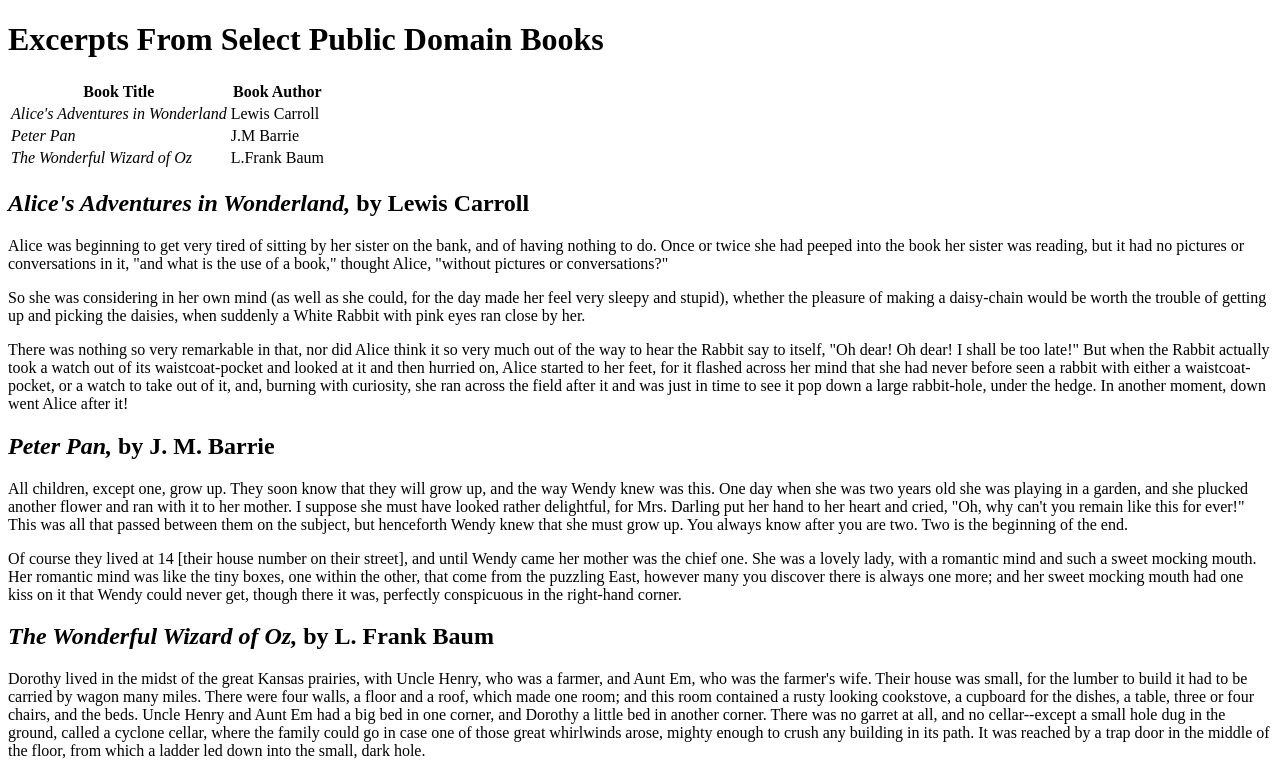
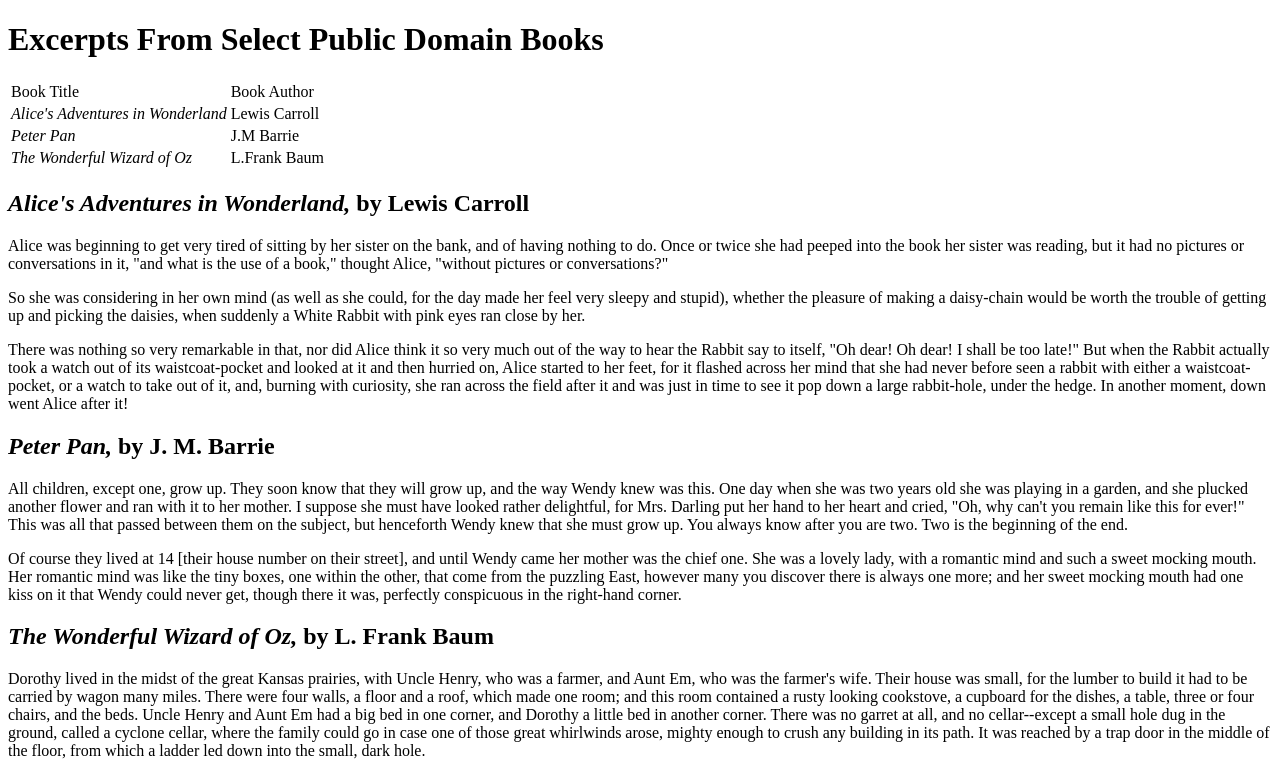
Before and after one commit to gpasillas01/GriseldaPasillas-Lab3, a plain HTML site: page index.html in a window 1280 px wide. Shown: the top 773 px of the page. Drawn offline with Linux system fonts and the light colour scheme.

Commit message:
Update index.html

```diff
--- a/index.html
+++ b/index.html
@@ -19,8 +19,8 @@ Excerpts From Select Public Domain Books
 <table>
 
 <tr>
-<th>Book Title</th>
-<th>Book Author</th>
+<td>Book Title</td>
+<td>Book Author</td>
 </tr>
       <tr>
 <td><i>Alice's Adventures in Wonderland</i></td>
```
